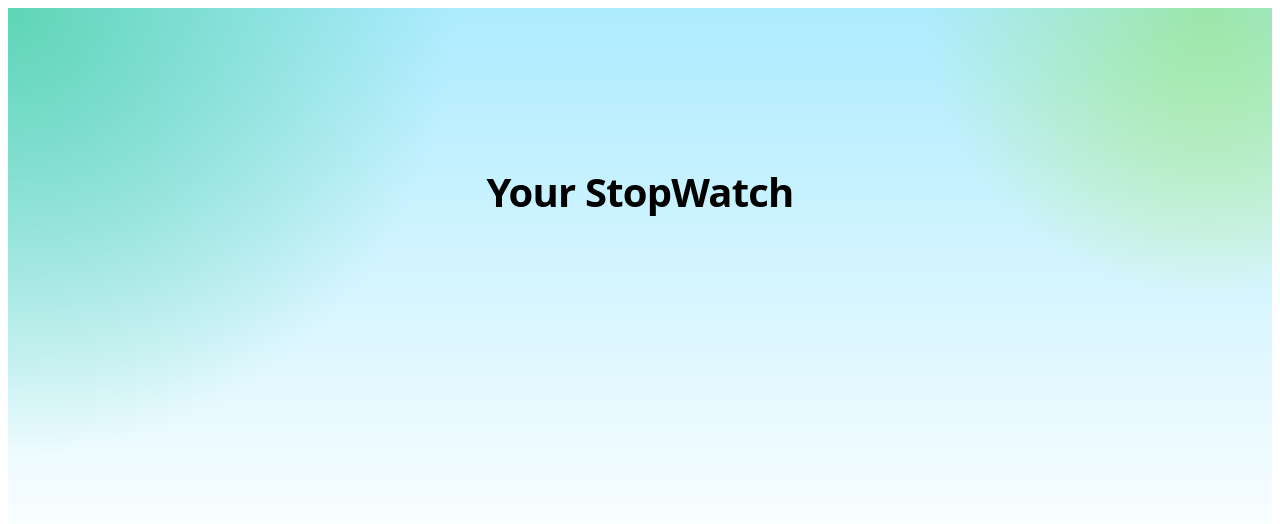
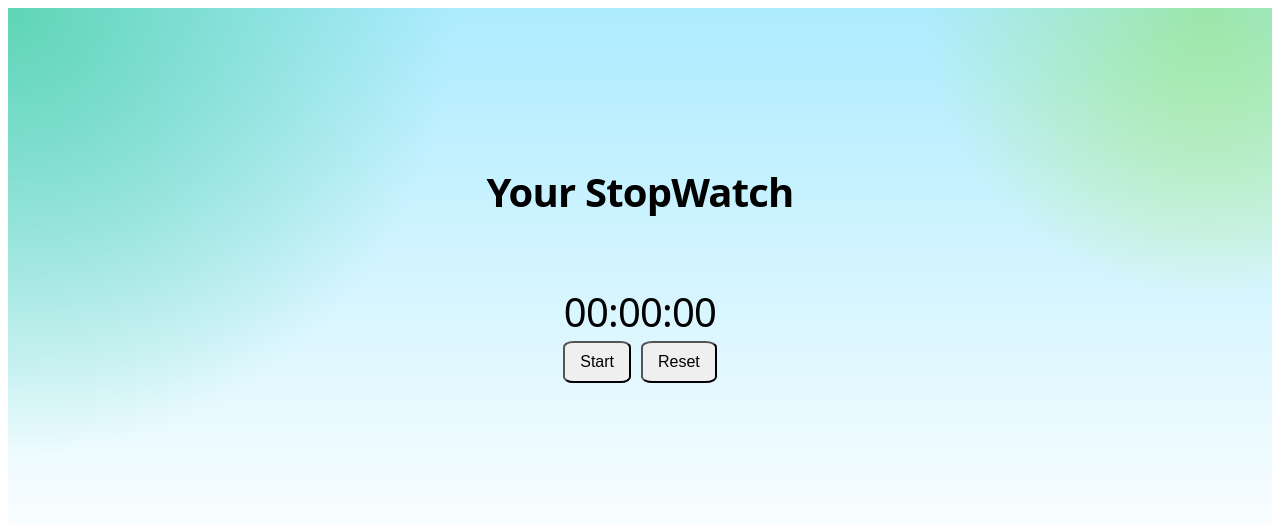
Before and after one commit to Shopify/eng-intern-assessment-react, a React app: page / in a window 1280 px wide. Shown: the top 524 px of the page. Built offline with nearby package versions, Linux system fonts and the light colour scheme.

Commit message:
Update: Add stopwatch formatting and buttons

```diff
--- a/public/index.html
+++ b/public/index.html
@@ -1,7 +1,7 @@
 <!DOCTYPE html>
 <html>
     <head>
-        <title>Template Site</title>
+        <title>James' StopWatch</title>
     </head>
     <body>
         <section id='root'></section>
--- a/src/App.css
+++ b/src/App.css
@@ -3,12 +3,9 @@
     width: 100%;
     background-image: radial-gradient(circle at 0 0,#5fd5b6 0,rgba(95,213,182,0) 30%),linear-gradient(180deg,rgba(121,223,255,.7) -10%,rgba(121,223,255,0) 70%),radial-gradient(circle at 95% 0,#d0f224 0,rgba(95,213,182,0) 20%);
 }
-.stopwatch-div {
-    display: flex;
-    justify-content: center;
-    align-items: center;
-    flex-direction: column;
+.stopwatch-frame {
     padding-top: 7.5rem;
+    text-align: center;
 }
 .stopwatch-title{
     font-size: 2.5rem;
--- a/src/App.tsx
+++ b/src/App.tsx
@@ -5,7 +5,7 @@ import './App.css';
 export default function App() {
     return(
         <section className='stopwatch-section'>
-            <div className='stopwatch-div'>
+            <div className='stopwatch-frame'>
                 <h1 className='stopwatch-title'>Your StopWatch</h1>
                 <StopWatch />
             </div>
--- a/src/StopWatch.css
+++ b/src/StopWatch.css
@@ -0,0 +1,18 @@
+.stopwatch-div{
+    padding-top: 2rem;
+}
+
+.stopwatch-time{
+    font-size: 2.5rem;
+    font-weight: 500;
+    letter-spacing: -.02em;
+    line-height: 3rem;
+    font-family:ui-sans-serif,system-ui,sans-serif,Apple Color Emoji,Segoe UI Emoji,Segoe UI Symbol,Noto Color Emoji;
+}
+
+button {
+    margin: 5px;
+    padding: 10px 15px;
+    font-size: 16px;
+    border-radius: 15%;
+}
--- a/src/StopWatch.tsx
+++ b/src/StopWatch.tsx
@@ -1,11 +1,43 @@
-import React, { useState } from 'react'
+import React, { useState, useEffect } from 'react';
 import './StopWatch.css';
+import StopWatchButton from './StopWatchButton';
 
 export default function StopWatch() {
-    const [time, setTime] = useState(0);
-    const [start, setStart] = useState(false);
+    const [timeInSeconds, setTimeInSeconds] = useState<number>(0);
+    const [timerArray, setTimerArray] = useState<Array<number | string>>([]);
+    const [isRunning, setIsRunning] = useState<boolean>(false);
+
+    function calculateTime(timeInSeconds: number): Array<number | string> {
+        let hours: number = Math.floor(timeInSeconds /3600);
+        let minutes: number = Math.floor((timeInSeconds - (hours *3600)) / 60);
+        let seconds: number = Math.floor(timeInSeconds - (hours * 3600) - (minutes * 60));
+        let hoursFormatted = hours < 10 ? `0${hours}` : hours;
+        let minutesFormatted = minutes < 10 ? `0${minutes}` : minutes;
+        let secondsFormatted = seconds < 10 ? `0${seconds}` : seconds;
+
+        return [hoursFormatted, minutesFormatted, secondsFormatted];
+    }
+
+    useEffect(() => {
+        let timerArray: Array<number | string> = calculateTime(timeInSeconds);
+        setTimerArray(timerArray);
+    }, [timeInSeconds]);//everytime timeInSeconds gets updated, this hook gets called to populate the timerArray
+
+    const handleStartStop = () => {//flips isRunning based on start-stop
+        setIsRunning(!isRunning);
+    };
+
+    const handleReset = () => {//resets the time and negates isRunning
+        setTimeInSeconds(0);
+        setIsRunning(false);
+    };
+
 
     return(
-        <div></div>
-    )
+        <div className='stopwatch-div'>
+            <div className='stopwatch-time'>{`${timerArray[0]}:${timerArray[1]}:${timerArray[2]}`}</div>
+            <StopWatchButton onClick={handleStartStop} label={isRunning ? 'Stop' : 'Start'} />
+            <StopWatchButton onClick={handleReset} label={isRunning ? 'Lap' : 'Reset'} />
+        </div>
+    );
 }
--- a/src/StopWatchButton.tsx
+++ b/src/StopWatchButton.tsx
@@ -1,7 +1,14 @@
 import React from 'react'
 
-export default function StopWatchButton() {
+type StopWatchButtonProps = {
+    label: string;
+    onClick: () => void;
+};
+
+export default function StopWatchButton({label, onClick}: StopWatchButtonProps) {
     return(
-        <div></div>
+        <button onClick={onClick}>
+            {label}
+        </button>
     )
 }
```
Also changed, not shown: src/StopWatchButton.css (added).
